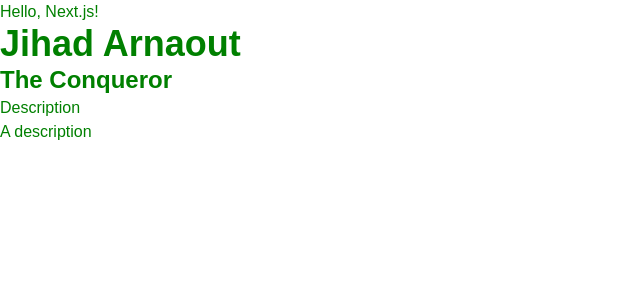
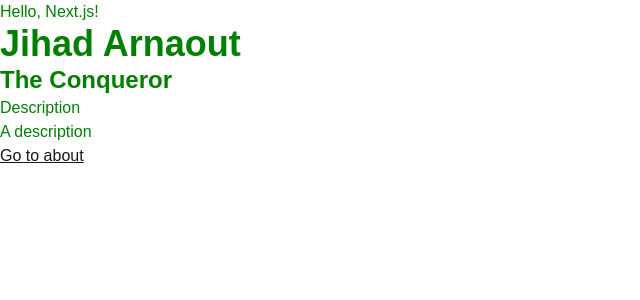
Before and after one commit to JihadArnaout/react-review, a Next.js app: page / in a window 1280 px wide. Shown: the top 300 px of the page, without its empty margins (0-640 px from the left). Built offline with nearby package versions, Linux system fonts and the light colour scheme.

Commit message:
link module to home

```diff
--- a/app/page.tsx
+++ b/app/page.tsx
@@ -1,16 +1,23 @@
 import Description from "@/components/Description";
 import Header from "@/components/Header";
-import Style from "util";
+import Style from "./page.module.css";
+import Link from "next/link";
 
 
 export default function Home() {
   return (
-      <main style={{color: "green", backgroundColor: "white"}}>
+    <>
+      <main className={Style.section}>
 
         <p>Hello, Next.js!</p>
         <Header text="Jihad Arnaout" text2="The Conqueror" />
         <Description />
 
       </main>
+
+      <Link href="/about" style={{ textDecoration: "underline" }}>
+        Go to about
+      </Link>
+    </>
   );
 }
```
